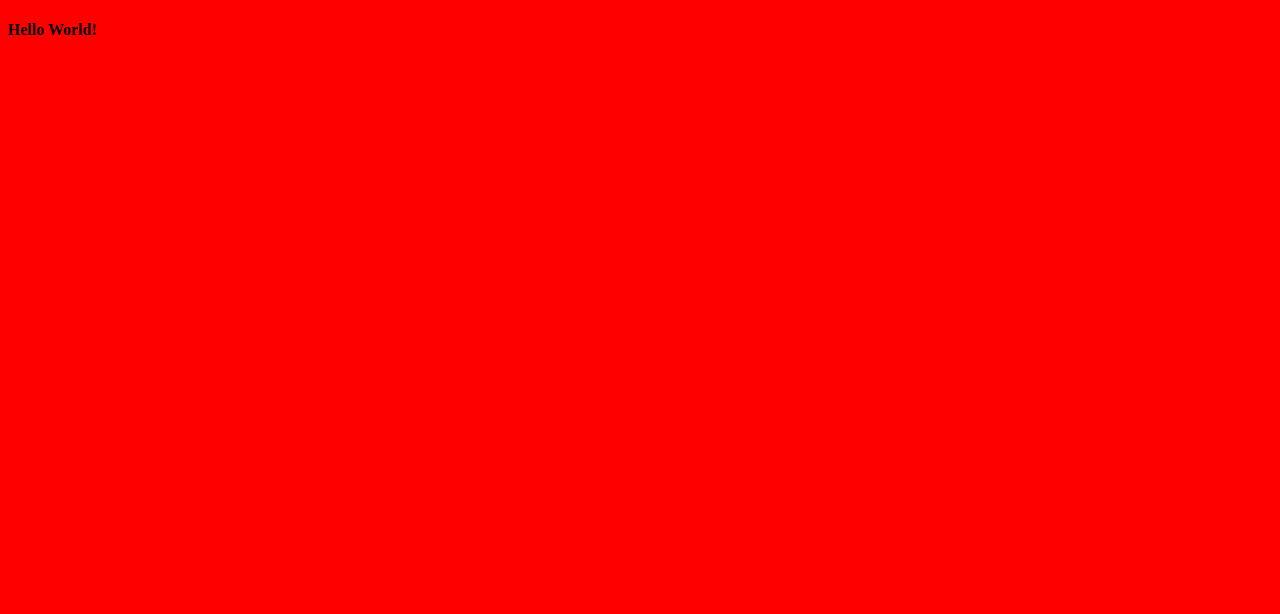
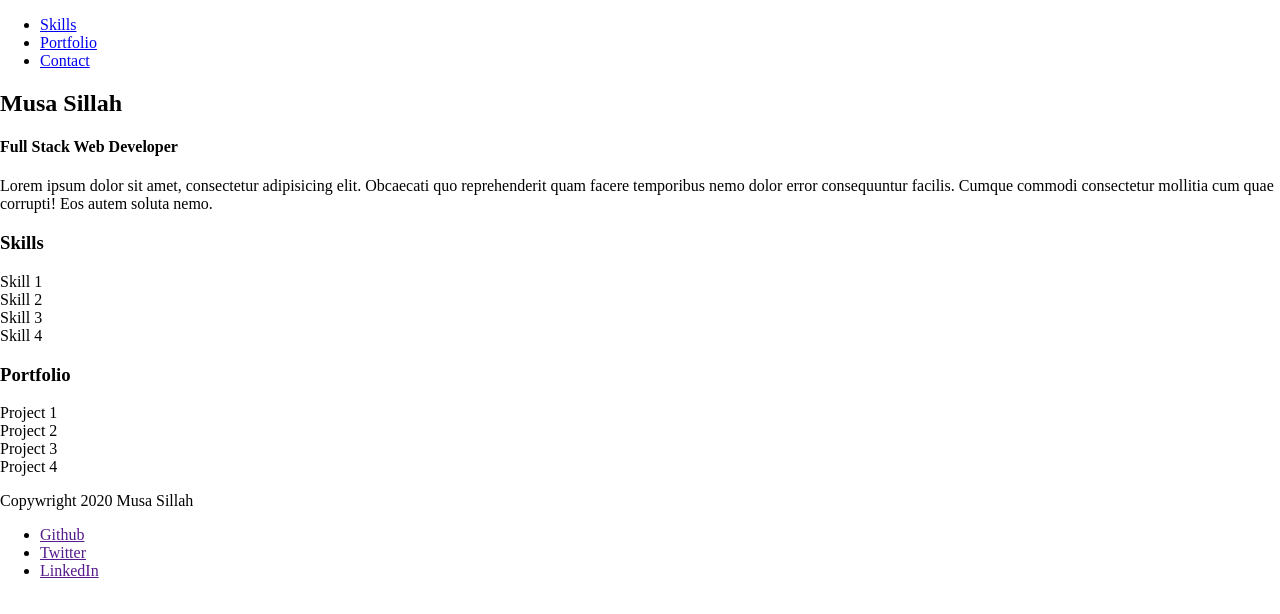
Before and after one commit to mbsillah/musa-sillah, a React app: page / in a window 1280 px wide. Shown: the top 614 px of the page. Built offline with nearby package versions, Linux system fonts and the light colour scheme.

Commit message:
HTML skeleton done

```diff
--- a/package.json
+++ b/package.json
@@ -18,8 +18,7 @@
   },
   "dependencies": {
     "react": "^16.13.1",
-    "react-dom": "^16.13.1",
-    "react-router-dom": "^5.2.0"
+    "react-dom": "^16.13.1"
   },
   "devDependencies": {
     "@babel/core": "^7.10.4",
--- a/src/App.js
+++ b/src/App.js
@@ -1,11 +1,20 @@
 import React from 'react';
+import Navbar from './components/Navbar';
+import Welcome from './components/Welcome';
+import Skills from './components/Skills';
+import Portfolio from './components/Portfolio';
+import Footer from './components/Footer';
 
 const App = () => {
-    return (
-        <div>
-            <h4>Hello World!</h4>
-        </div>
-    );
+  return (
+    <React.Fragment>
+      <Navbar />
+      <Welcome />
+      <Skills />
+      <Portfolio />
+      <Footer />
+    </React.Fragment>
+  );
 };
 
 export default App;
--- /dev/null
+++ b/src/components/Footer.js
@@ -0,0 +1,24 @@
+import React from 'react';
+
+const Footer = () => {
+  return (
+    <footer>
+      <div className="grid">
+        <p className="copywright">Copywright 2020 Musa Sillah</p>
+        <ul className="social">
+          <li>
+            <a href="">Github</a>
+          </li>
+          <li>
+            <a href="">Twitter</a>
+          </li>
+          <li>
+            <a href="">LinkedIn</a>
+          </li>
+        </ul>
+      </div>
+    </footer>
+  );
+};
+
+export default Footer;
--- /dev/null
+++ b/src/components/Navbar.js
@@ -0,0 +1,21 @@
+import React from 'react';
+
+const Navbar = () => {
+  return (
+    <nav className="grid">
+      <ul>
+        <li>
+          <a href="#skills">Skills</a>
+        </li>
+        <li>
+          <a href="#portfolio">Portfolio</a>
+        </li>
+        <li>
+          <a href="#contact">Contact</a>
+        </li>
+      </ul>
+    </nav>
+  );
+};
+
+export default Navbar;
--- /dev/null
+++ b/src/components/Portfolio.js
@@ -0,0 +1,17 @@
+import React from 'react';
+
+const Portfolio = () => {
+  return (
+    <div id="portfolio">
+      <h3>Portfolio</h3>
+      <div className="grid">
+        <div>Project 1</div>
+        <div>Project 2</div>
+        <div>Project 3</div>
+        <div>Project 4</div>
+      </div>
+    </div>
+  );
+};
+
+export default Portfolio;
--- /dev/null
+++ b/src/components/Skills.js
@@ -0,0 +1,17 @@
+import React from 'react';
+
+const Skills = () => {
+  return (
+    <div id="skills">
+      <h3>Skills</h3>
+      <div grid>
+        <div>Skill 1</div>
+        <div>Skill 2</div>
+        <div>Skill 3</div>
+        <div>Skill 4</div>
+      </div>
+    </div>
+  );
+};
+
+export default Skills;
--- /dev/null
+++ b/src/components/Welcome.js
@@ -0,0 +1,20 @@
+import React from 'react';
+
+const Welcome = () => {
+  return (
+    <section id="welcome" className="grid">
+      <div className="welcome-text">
+        <h2>Musa Sillah</h2>
+        <h4>Full Stack Web Developer</h4>
+        <p className="leading">
+          Lorem ipsum dolor sit amet, consectetur adipisicing elit. Obcaecati
+          quo reprehenderit quam facere temporibus nemo dolor error consequuntur
+          facilis. Cumque commodi consectetur mollitia cum quae corrupti! Eos
+          autem soluta nemo.
+        </p>
+      </div>
+    </section>
+  );
+};
+
+export default Welcome;
--- a/src/index.css
+++ b/src/index.css
@@ -1,3 +1,20 @@
 body {
-    background: red;
+  margin: 0;
 }
+
+/* mobile styles */
+
+/* small tablet styles */
+@media screen and (min-width: 620px) {
+
+}
+
+/* large tablet & laptops styles */
+@media screen and (min-width: 960px) {
+
+}
+
+/* desktop styles */
+@media screen and (min-width: 1200px) {
+
+}
```
Also changed, not shown: 1 other file (tests, documents, lock files or other folders).
